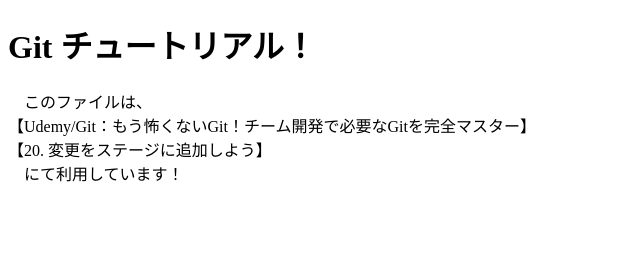
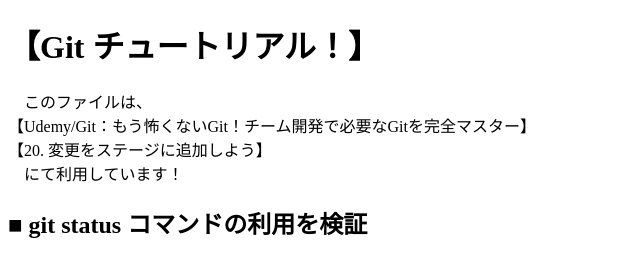
Before and after one commit to SuperNaoT/Udemy_Git-tutorial, a plain HTML site: page index.html in a window 1280 px wide. Shown: the whole page, without its empty margins (0-640 px from the left). Drawn offline with nearby package versions, Linux system fonts and the light colour scheme.

Commit message:
■ 2023/03/14 　１．【git status】コマンドの利用と 　２．ヘッダータイトルに「【】」を追記

```diff
--- a/index.html
+++ b/index.html
@@ -21,13 +21,16 @@
 
   <header></header>
   <main>
-    <h1>Git チュートリアル！</h1>
+    <h1>【Git チュートリアル！】</h1>
     <p>
       　このファイルは、<br>
       【Udemy/Git：もう怖くないGit！チーム開発で必要なGitを完全マスター】<br>
       【20. 変更をステージに追加しよう】<br>
       　にて利用しています！<br>
     </p>
+    <article>
+      <h2>■ git status コマンドの利用を検証</h2>
+    </article>
   </main>
 </body>
 </html>
```
